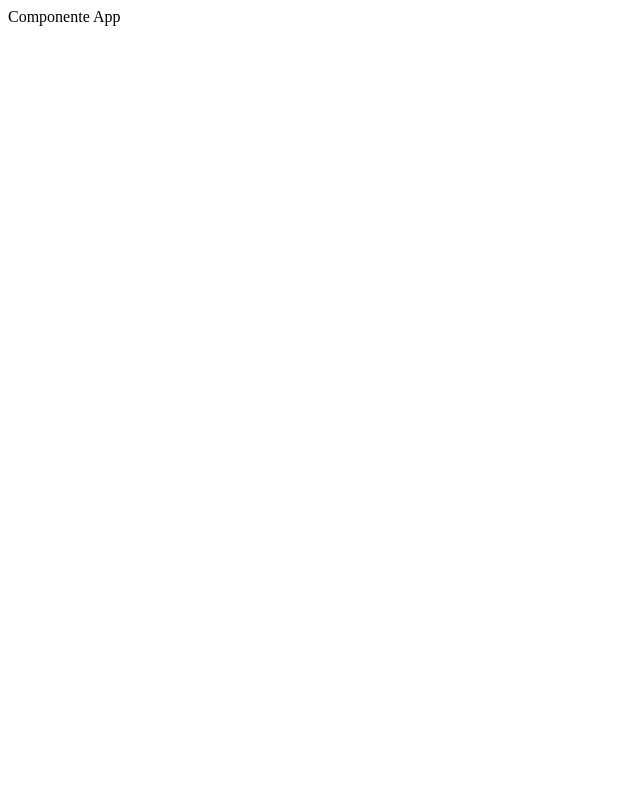
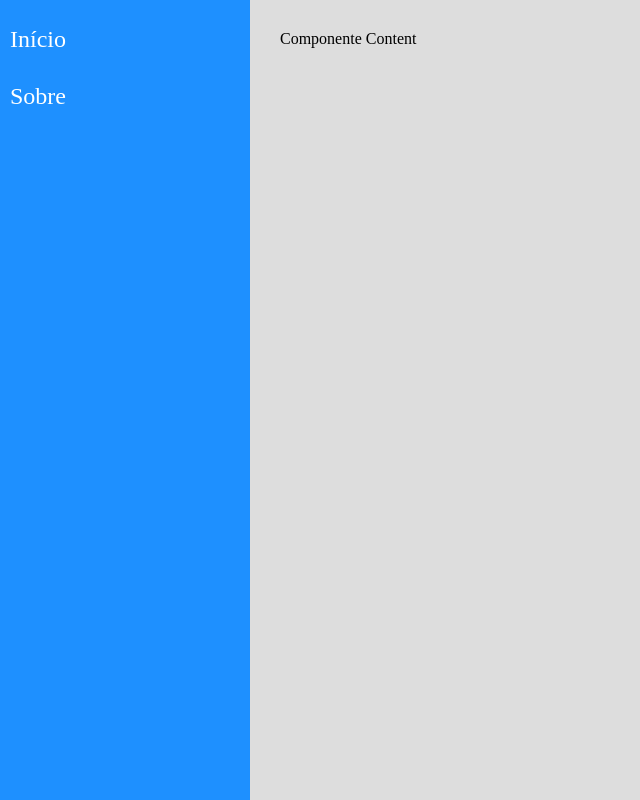
Before and after one commit to israelbulcaotavares/navegation, a React (Create React App) app: page / in a window 1280 px wide. Shown: the whole page, without its empty margins (0-640 px from the left). Built offline with nearby package versions, Linux system fonts and the light colour scheme.

Commit message:
Aplicando estilos

```diff
--- a/src/components/layouts/Content.css
+++ b/src/components/layouts/Content.css
@@ -0,0 +1,6 @@
+.Content {
+    display: flex;
+    flex-grow: 1;
+    background-color: #ddd;
+    padding: 30px;
+}
--- a/src/components/layouts/Content.jsx
+++ b/src/components/layouts/Content.jsx
@@ -3,7 +3,7 @@
 
 const Content = props => (
     <main className='Content'>
-        Componente Menu
+        Componente Content
     </main>
 )
 
--- a/src/components/layouts/Menu.css
+++ b/src/components/layouts/Menu.css
@@ -0,0 +1,33 @@
+.Menu {
+    display: flex;
+    flex-basis: 250px;
+    /* para largura do menu */
+
+
+    background-color: dodgerblue;
+}
+.Menu nav {
+    flex-grow: 1; /* ou flex: 1 */
+}
+
+.Menu ul {
+    list-style: none;
+    padding: 0;
+}
+
+.Menu li {
+    display: flex;
+}
+
+.Menu li a {
+    flex: 1;
+    padding: 10px;
+    margin-bottom: 10px;
+    text-decoration: none;
+    color: #fff;
+    font-size: 1.5rem;
+}
+
+.Menu li a:hover {
+    background-color: #00000090;
+}
--- a/src/components/layouts/Menu.jsx
+++ b/src/components/layouts/Menu.jsx
@@ -3,7 +3,13 @@
 
 const Menu = props => (
     <aside className='Menu'>
-        Componente Menu
+        <nav>
+            <ul>
+                <li><a href="/">Início</a></li>
+                <li><a href="/">Sobre</a></li>
+
+            </ul>
+        </nav>
     </aside>
 )
 
--- /dev/null
+++ b/src/index.css
@@ -0,0 +1,3 @@
+body {
+    margin: 0;
+}
--- a/src/index.js
+++ b/src/index.js
@@ -1,3 +1,4 @@
+import './index.css'
 import ReactDOM from 'react-dom'
 import React from 'react'
 import App from './views/App'
--- a/src/views/App.css
+++ b/src/views/App.css
@@ -0,0 +1,5 @@
+.App{
+    display: flex;
+    height: 100vh;
+
+}
--- a/src/views/App.jsx
+++ b/src/views/App.jsx
@@ -1,8 +1,11 @@
 import React from "react";
+import Content from "../components/layouts/Content";
+import Menu from "../components/layouts/Menu";
 import './App.css'
  const App = props => (
     <div className="App">
-       Componente App
+       <Menu/>
+       <Content></Content>
     </div>
 )
 
```
